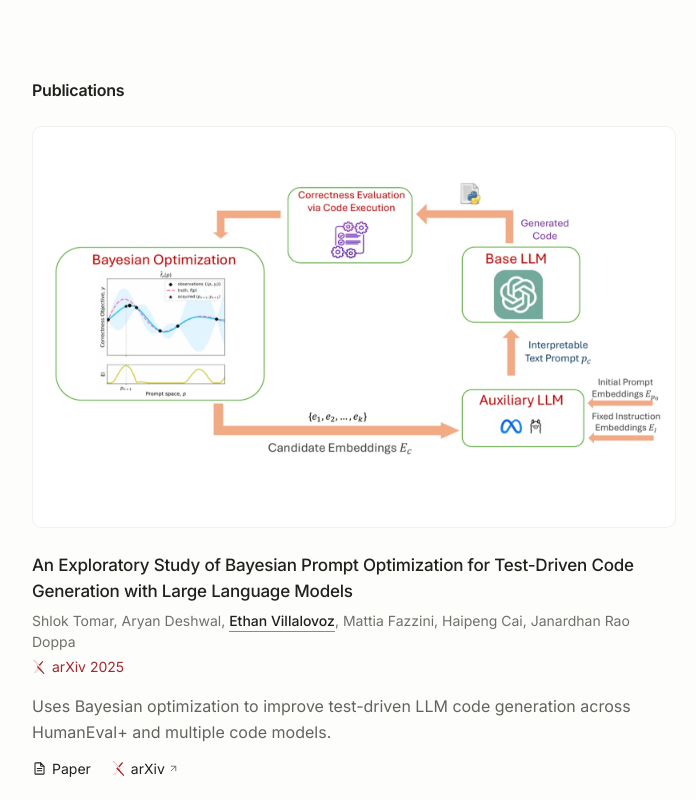
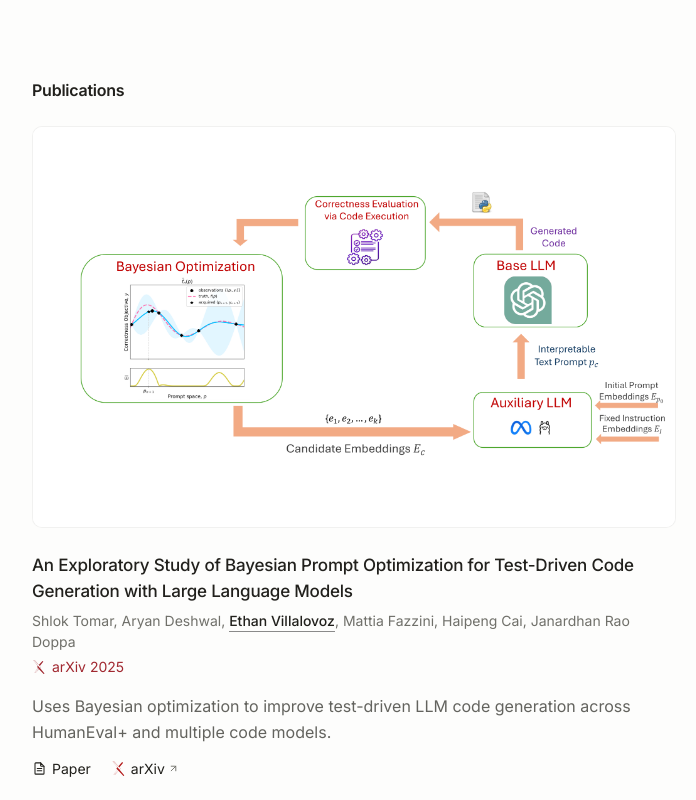
Before and after one commit to ethanvillalovoz/ethanvillalovoz.github.io, a Next.js app: page / in a window 1280 px wide. Shown: the part 460-1260 px from the top of the page, without its empty margins (286-982 px from the left). Built offline with nearby package versions, Linux system fonts and the light colour scheme.

Commit message:
Preserve full-quality portrait and publication images

```diff
--- a/src/app/globals.css
+++ b/src/app/globals.css
@@ -383,6 +383,8 @@ button {
 }
 
 .portfolio-work-image {
+  /* Match the paper's white canvas in the existing contain-fit frame. */
+  background: #fff;
   display: block;
   height: 100%;
   object-fit: contain;
--- a/src/components/Portrait.tsx
+++ b/src/components/Portrait.tsx
@@ -40,6 +40,6 @@ export default function Portrait() {
     motion.current.tx = -((event.clientY - r.top) / r.height - .5) * 12;
     motion.current.ty = ((event.clientX - r.left) / r.width - .5) * 12; start();
   }} onPointerLeave={() => { motion.current.tx = 0; motion.current.ty = 0; start(); }}>
-    <Image ref={image} src={portrait} placeholder="blur" alt="Portrait of Ethan Villalovoz" width={112} height={112} sizes="(max-width: 599px) 64px, 72px" quality={90} priority className="portfolio-profile-image" />
+    <Image ref={image} src={portrait} placeholder="blur" alt="Portrait of Ethan Villalovoz" width={112} height={112} sizes="(max-width: 599px) 64px, 72px" unoptimized priority className="portfolio-profile-image" />
   </span>;
 }
--- a/src/components/research/ResearchMedia.tsx
+++ b/src/components/research/ResearchMedia.tsx
@@ -9,7 +9,7 @@ export default function ResearchMedia({ publication, index }: { publication: Res
         alt={publication.imageAlt}
         width={800}
         height={500}
-        quality={90}
+        unoptimized
         loading={index === 0 ? "eager" : "lazy"}
         sizes="(max-width: 691px) calc(100vw - 48px), 644px"
         className="portfolio-work-image"
--- a/src/data/research.ts
+++ b/src/data/research.ts
@@ -58,7 +58,7 @@ export const researchPublications: ResearchPublication[] = [
 		identifier: "https://doi.org/10.48550/arXiv.2512.15076",
 		description:
 			"Uses Bayesian optimization to improve test-driven LLM code generation across HumanEval+ and multiple code models.",
-		image: "/images/projects/bodegen-method-thumbnail.webp",
+		image: "/images/research-details/bode-gen-method.png",
 		imageAlt: "BODE-GEN Bayesian prompt optimization method diagram",
 		resources: [
 			{ label: "Paper", href: "https://arxiv.org/pdf/2512.15076" },
```
Also changed, not shown: 1 other file (tests, documents, lock files or other folders).
